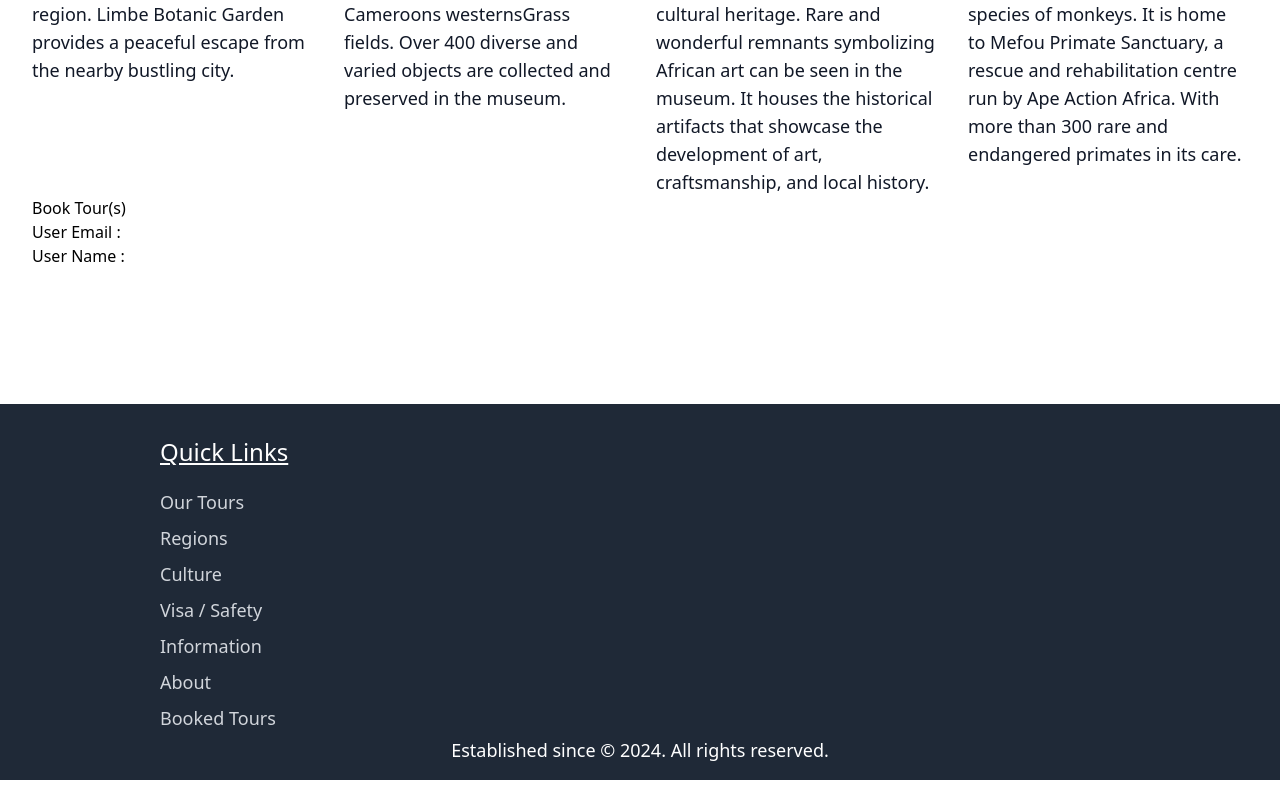
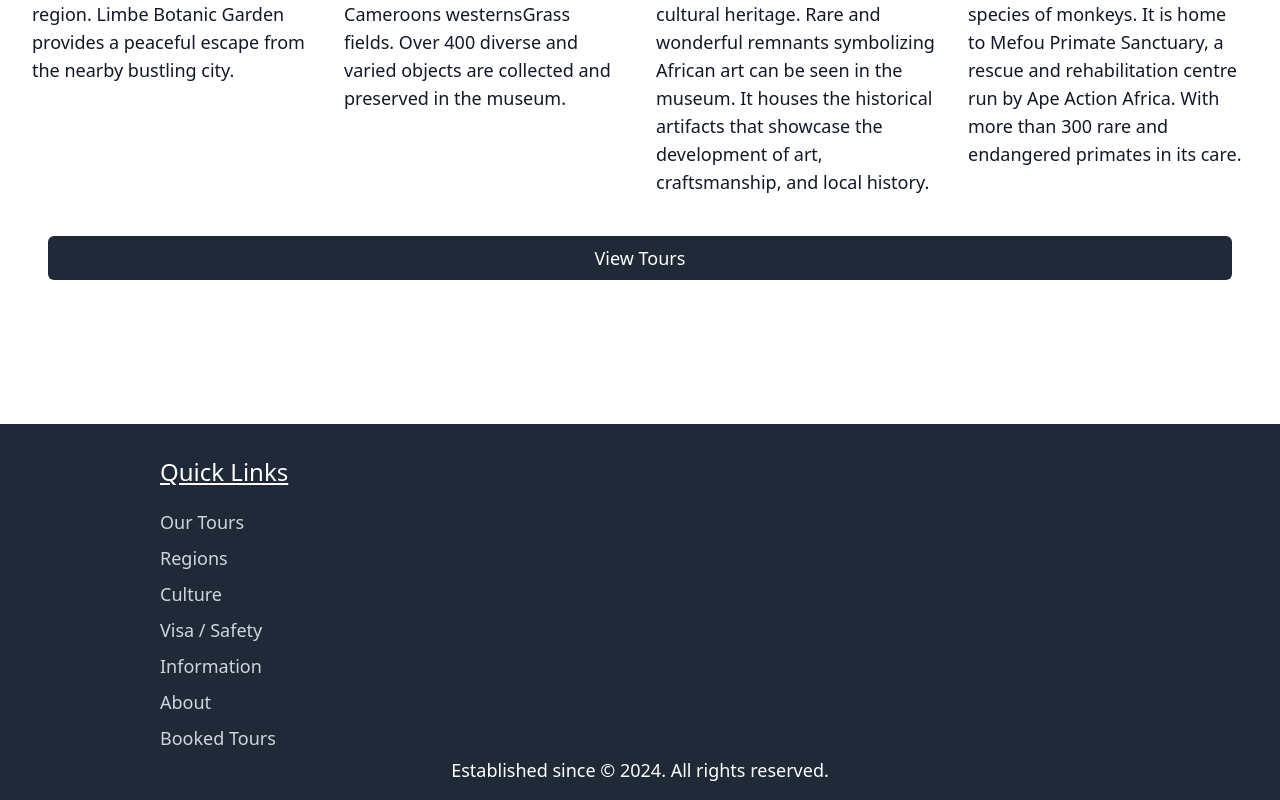
Before and after one commit to Laurel-Pariz/Eco-Tour, a React (Create React App) app: page / in a window 1280 px wide. Shown: the part 2565-3365 px from the top of the page. Built offline with nearby package versions, Linux system fonts and the light colour scheme; no server answers.

Commit message:
Fix build issues by removing unused variables and adding missing dependencies

```diff
--- a/package.json
+++ b/package.json
@@ -43,6 +43,7 @@
     ]
   },
   "devDependencies": {
+    "@babel/plugin-proposal-private-property-in-object": "^7.21.11",
     "babel-loader": "^9.1.3",
     "tailwindcss": "^3.4.4"
   }
--- a/src/App.js
+++ b/src/App.js
@@ -1,5 +1,4 @@
-import logo from "./logo.svg";
-import "./App.css";
+
 import React from "react";
 import Navbar from "./Pages/Home/Layout/Navbar";
 import { IndexRoutes } from "./Routes";
--- a/src/Pages/About Cameroon/Culture-Language-Religion/Culture.js
+++ b/src/Pages/About Cameroon/Culture-Language-Religion/Culture.js
@@ -1,4 +1,3 @@
-import CardComponent from "../../../Components/Card";
 import {
   cultureInfo,
   languageInfo,
--- a/src/Pages/Authentication/AuthPage.js
+++ b/src/Pages/Authentication/AuthPage.js
@@ -1,5 +1,5 @@
 import React, { useState } from "react";
-import { ErrorMessage, Field, Form, Formik } from "formik";
+import { Form, Formik } from "formik";
 import { AppState } from "../../Store/context";
 import { redirect } from "react-router-dom";
 import CustomInput from "../../Components/CustomerInput";
--- a/src/Pages/Contact/Booking Form/BookedTours.js
+++ b/src/Pages/Contact/Booking Form/BookedTours.js
@@ -1,4 +1,4 @@
-import React, { useState } from "react";
+import React from "react";
 import { useQuery } from "react-query";
 import { BookedToursServices } from "../../../Services/service";
 import { AppState } from "../../../Store/context";
@@ -15,10 +15,8 @@ export default function BookedTours() {
     isLoading,
     isLoadingError,
     isRefetchError,
-    isRefetching,
     isError,
     error,
-    isSuccess,
     refetch,
   } = useQuery(["tours", userId], () => BookedToursServices(userId), {
     enabled: !!userId,
--- a/src/Pages/Contact/Booking Form/BookingForm.js
+++ b/src/Pages/Contact/Booking Form/BookingForm.js
@@ -13,18 +13,12 @@ import { AppState } from "../../../Store/context";
 
 export default function BookingForm() {
   const { user } = AppState();
-  const [showModal, setShowModal] = useState(false);
   const [isCompleted, setIsCompleted] = useState(false);
   const userId = user?.uid;
   console.log("userId: ", userId);
 
   console.log("Complete value: ", isCompleted.toString());
   console.log("Complete value 2: ", !!isCompleted.toString());
-
-  const handleModalAction = () => {
-    setShowModal(false);
-    setIsCompleted((prevState) => !prevState);
-  };
 
   function formatCameroonPhoneNumber(phoneNumber) {
     // Remove all non-digit characters
@@ -84,8 +78,8 @@ export default function BookingForm() {
         timeOfTourPlaced: timeOfTourPlaced,
         dayOfTourPlaced: dayOfTourPlaced,
       });
-      setShowModal(true);
-      if (isCompleted) {
+      setIsCompleted(true);
+      if (!isCompleted) {
         actions.resetForm({
           values: {
             firstName: "",
--- a/src/Pages/Home/Home.js
+++ b/src/Pages/Home/Home.js
@@ -24,7 +24,9 @@ export default function Home() {
 
         <hr className="my-4" />
 
-        <h1 className="text-gray-900 uppercase text-2xl font-medium">Heritage Sites</h1>
+        <h1 className="text-gray-900 uppercase text-2xl font-medium">
+          Heritage Sites
+        </h1>
 
         <p className="text-gray-900 text-lg">
           Cameroon is one of the older countries of Africa and therefore has a
@@ -50,10 +52,12 @@ export default function Home() {
         ))}
       </div>
 
-      <Link to="/our-tours">Book Tour(s)</Link>
-
-      <p>User Email : {user?.email}</p>
-      <p>User Name : {user?.displayName}</p>
+      <Link
+        to="/our-tours"
+        className="text-lg mx-4 flex justify-center mt-10 my-2 p-2 rounded-md text-white bg-gray-800 text-center font-medium"
+      >
+        View Tours
+      </Link>
     </div>
   );
 }
--- a/src/Pages/Home/Layout/Navbar.js
+++ b/src/Pages/Home/Layout/Navbar.js
@@ -10,7 +10,6 @@ import {
 } from "@headlessui/react";
 import {
   Bars3Icon,
-  BellIcon,
   XMarkIcon,
   UserIcon,
 } from "@heroicons/react/24/outline";
--- a/src/Services/service.js
+++ b/src/Services/service.js
@@ -1,17 +1,10 @@
-import {
-  collection,
-  doc,
-  getDoc,
-  getDocs,
-  query,
-  Timestamp,
-} from "firebase/firestore";
+import { collection, doc, getDoc, getDocs, query } from "firebase/firestore";
 import { store } from "../Configs/firebase";
 
 export const BookedToursServices = async (userId) => {
   try {
     const db = store;
-    const toursRef = collection(db, userId + "/booking/" + "tours");
+    const toursRef = collection(db, `${userId}/booking/tours`);
     const q = query(toursRef);
     const querySnapshot = await getDocs(q);
 
@@ -44,7 +37,7 @@ export const BookedToursServices = async (userId) => {
 
 export const BookedTourService = async (userId, tourId) => {
   try {
-    const tourRef = doc(store, userId + "/booking/" + "tours/" + tourId);
+    const tourRef = doc(store, `${userId}/booking/tours/${tourId}`);
     const tourSnapshot = await getDoc(tourRef);
 
     if (tourSnapshot.exists()) {
```
Also changed, not shown: 1 other file (tests, documents, lock files or other folders).
